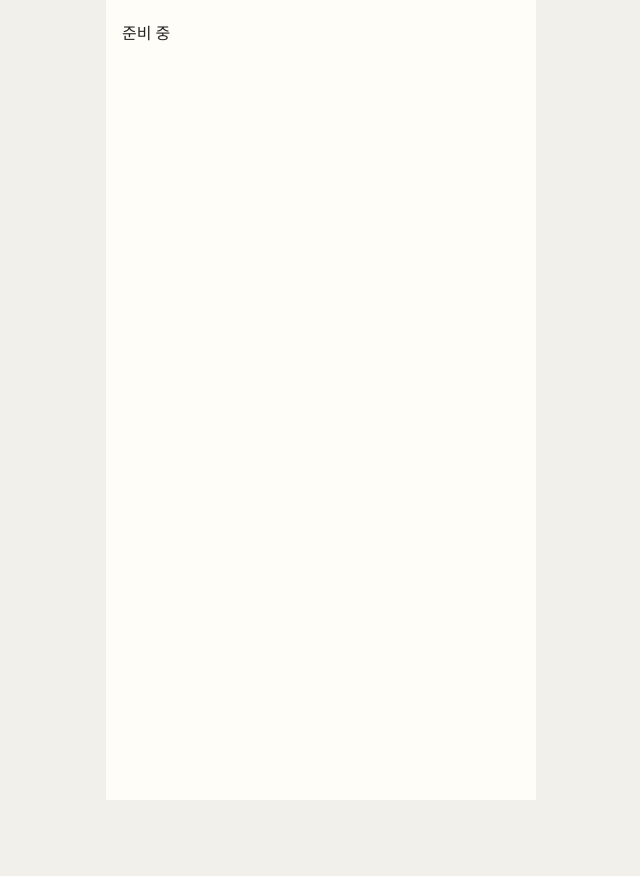
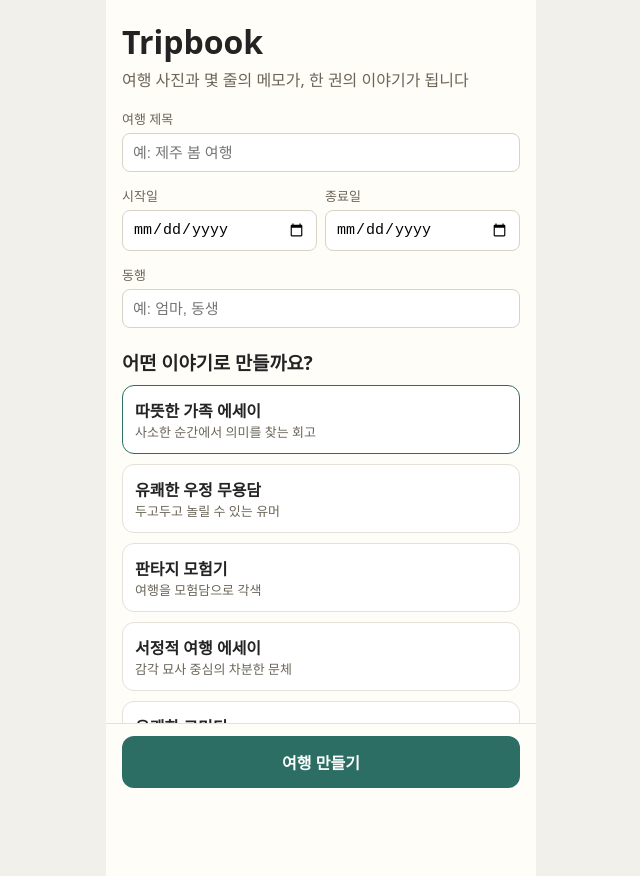
Before and after one commit to L1xux/tripbook, a React (Vite) app in the folder frontend/: page / in a window 1280 px wide. Shown: the whole page, without its empty margins (319-959 px from the left). Before the commit the page ends 800 px from the top, so only its background shows below. Built offline with nearby package versions, Linux system fonts and the light colour scheme; no server answers.

Commit message:
feat: step1 trip info with mood presets

```diff
--- a/frontend/src/steps/Step1Info.tsx
+++ b/frontend/src/steps/Step1Info.tsx
@@ -1 +1,66 @@
-export default () => <p>준비 중</p>;
+/** 위자드 1단계: 여행 정보 + 무드 선택. 제출하면 프로젝트를 만들고 2단계로. */
+import { useState } from "react";
+import { useNavigate } from "react-router-dom";
+import { createProject, type Mood } from "../api";
+
+const MOODS: { value: Mood; label: string; desc: string }[] = [
+  { value: "family_essay", label: "따뜻한 가족 에세이", desc: "사소한 순간에서 의미를 찾는 회고" },
+  { value: "friendship_saga", label: "유쾌한 우정 무용담", desc: "두고두고 놀릴 수 있는 유머" },
+  { value: "fantasy_adventure", label: "판타지 모험기", desc: "여행을 모험담으로 각색" },
+  { value: "lyrical_essay", label: "서정적 여행 에세이", desc: "감각 묘사 중심의 차분한 문체" },
+  { value: "comedy", label: "유쾌한 코미디", desc: "어이없음과 반전을 살리는 경쾌함" },
+];
+
+export default function Step1Info() {
+  const nav = useNavigate();
+  const [title, setTitle] = useState("");
+  const [mood, setMood] = useState<Mood>("family_essay");
+  const [start, setStart] = useState("");
+  const [end, setEnd] = useState("");
+  const [companions, setCompanions] = useState("");
+  const [busy, setBusy] = useState(false);
+
+  const submit = async () => {
+    if (!title.trim()) return alert("여행 제목을 입력해주세요");
+    setBusy(true);
+    try {
+      const { id } = await createProject({
+        title, mood, start_date: start || undefined, end_date: end || undefined,
+        companions: companions || undefined,
+      });
+      nav(`/p/${id}/photos`);
+    } finally { setBusy(false); }
+  };
+
+  return (
+    <div>
+      <h1>Tripbook</h1>
+      <p style={{ color: "#6b6558", margin: "4px 0 16px" }}>
+        여행 사진과 몇 줄의 메모가, 한 권의 이야기가 됩니다
+      </p>
+      <label>여행 제목</label>
+      <input value={title} onChange={(e) => setTitle(e.target.value)} placeholder="예: 제주 봄 여행" />
+      <div style={{ display: "flex", gap: 8, marginTop: 12 }}>
+        <div style={{ flex: 1 }}><label>시작일</label>
+          <input type="date" value={start} onChange={(e) => setStart(e.target.value)} /></div>
+        <div style={{ flex: 1 }}><label>종료일</label>
+          <input type="date" value={end} onChange={(e) => setEnd(e.target.value)} /></div>
+      </div>
+      <div style={{ marginTop: 12 }}><label>동행</label>
+        <input value={companions} onChange={(e) => setCompanions(e.target.value)} placeholder="예: 엄마, 동생" /></div>
+      <h3 style={{ marginTop: 20 }}>어떤 이야기로 만들까요?</h3>
+      {MOODS.map((m) => (
+        <div key={m.value} className="card" onClick={() => setMood(m.value)}
+          style={{ borderColor: mood === m.value ? "#2c6e63" : undefined, cursor: "pointer" }}>
+          <strong>{m.label}</strong>
+          <p style={{ fontSize: 13, color: "#6b6558" }}>{m.desc}</p>
+        </div>
+      ))}
+      <div className="bottom-bar">
+        <button className="btn-primary" onClick={submit} disabled={busy}>
+          {busy ? "만드는 중..." : "여행 만들기"}
+        </button>
+      </div>
+    </div>
+  );
+}
```
